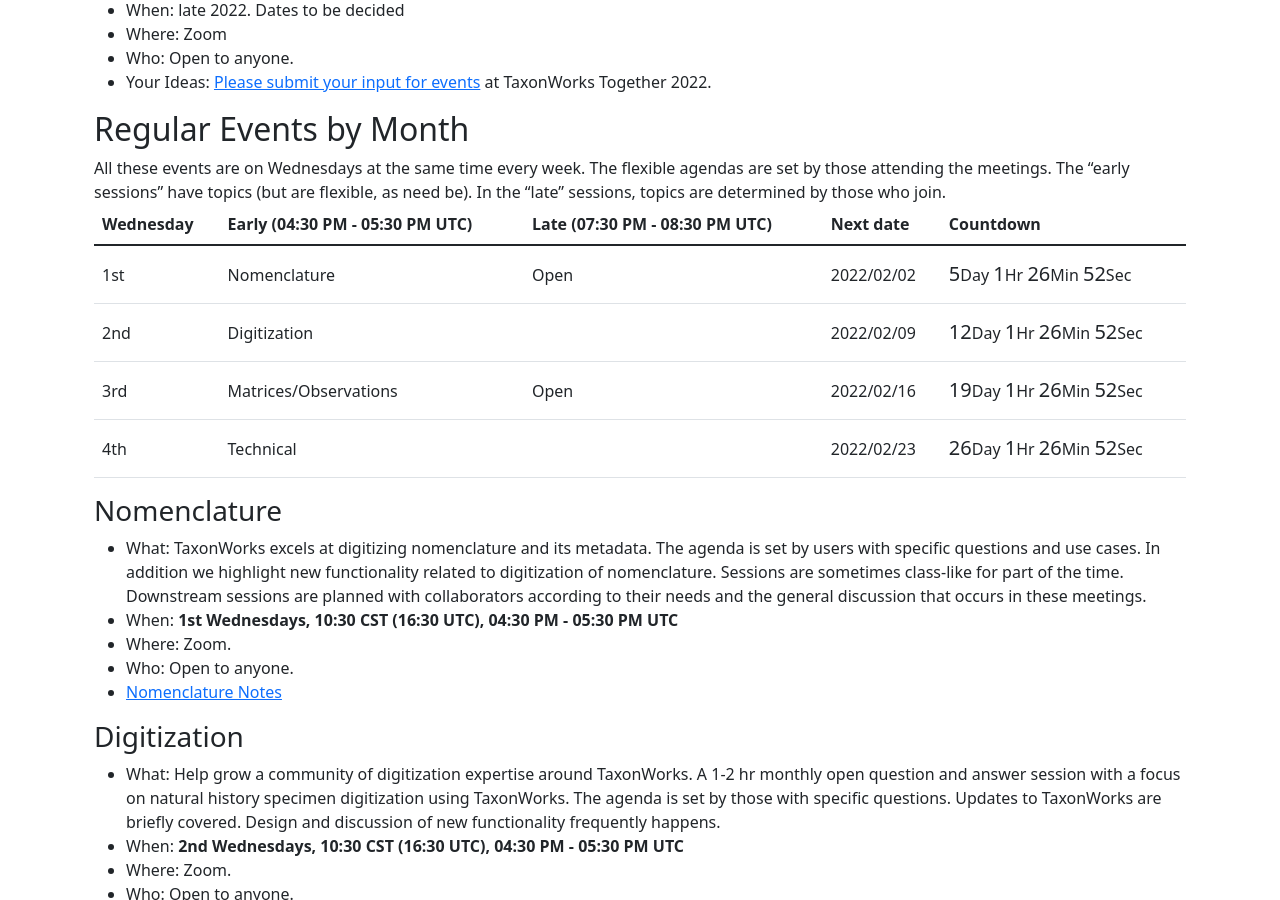
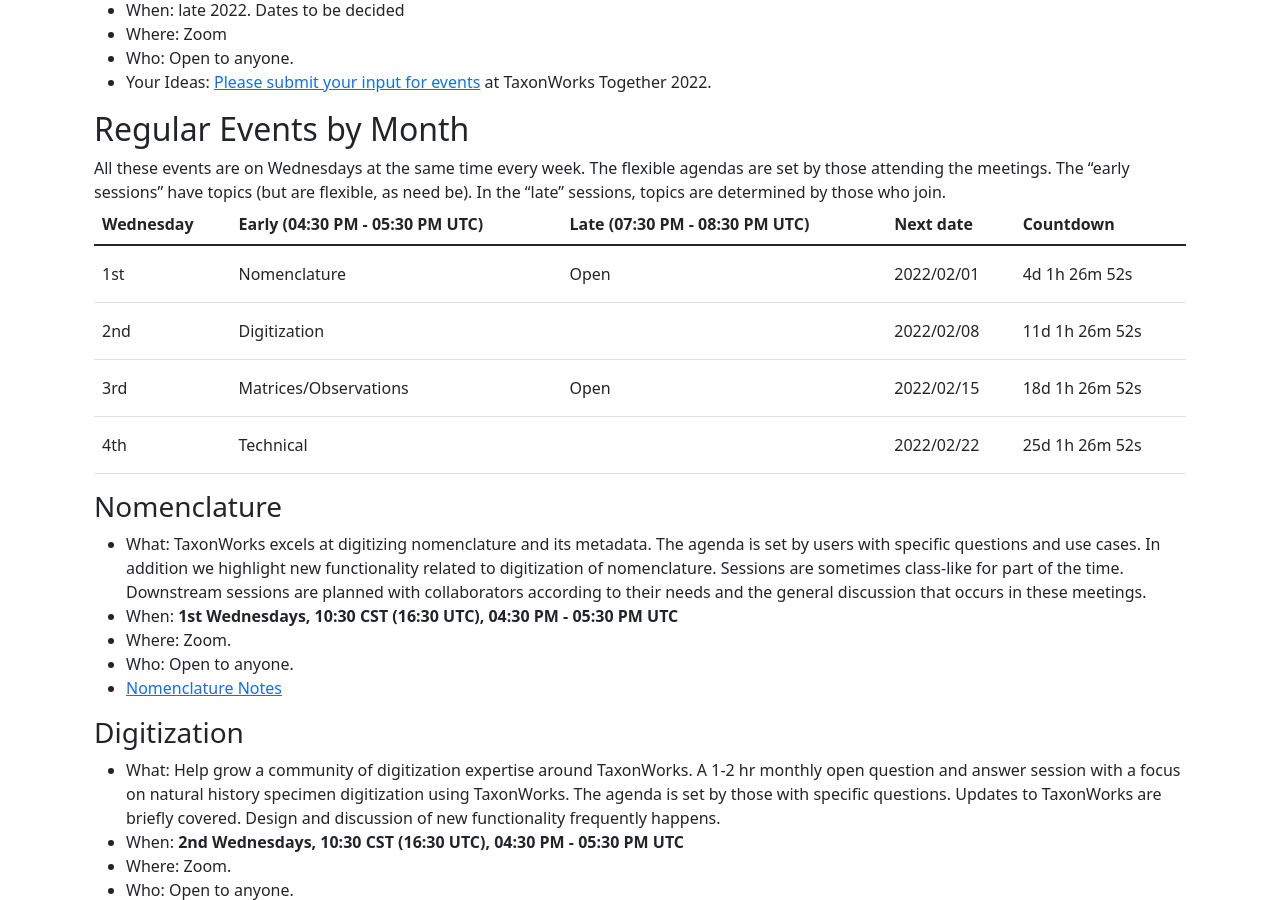
Before and after one commit to pnhogan/speciesfilegroup.github.io, a Jekyll site: the page built from events.html, in a window 1280 px wide and 900 px high, scrolled down 512 px. Built offline with Jekyll 4.4.1, drawn with Linux system fonts in a browser that asks for light colours; some of the changed lines change nothing that is shown.

Commit message:
Change countdown size

```diff
--- a/events.html
+++ b/events.html
@@ -48,7 +48,10 @@
           <span data-open>Open</span>
         </td>
         <td>
-          <span data-next-date="0" data-day="4"></span>
+          <span
+            data-every-week="0"
+            data-day="wednesday">
+          </span>
         </td>
         <td>
           <span data-countdown></span>
@@ -61,7 +64,9 @@
         <td></td>
         <td>
           <span
-            data-next-date="1" data-day="4"></span>
+            data-every-week="1"
+            data-day="wednesday">
+          </span>
         </td>
         <td>
           <span data-countdown></span>
@@ -75,7 +80,10 @@
           <span data-open>Open</span>
         </td>
         <td>
-          <span data-next-date="2" data-day="4"></span>
+          <span
+            data-every-week="2"
+            data-day="wednesday">
+          </span>
         </td>
         <td>
           <span data-countdown></span>
@@ -87,7 +95,10 @@
         <td>Technical</td>
         <td></td>
         <td>
-          <span data-next-date="3" data-day="4"></span>
+          <span
+            data-every-week="3"
+            data-day="wednesday">
+          </span>
         </td>
         <td>
           <span data-countdown></span>
@@ -162,6 +173,16 @@
 </div>
 
 <script>
+  const days = [
+    'sunday',
+    'monday',
+    'tuesday',
+    'wednesday',
+    'thursday',
+    'friday',
+    'saturday'
+  ]
+
   function convertUTCToLocal (time) {
     const date = new Date();
     const [hours, minutes, seconds] = time.split(':');
@@ -267,10 +288,10 @@
 
 function printCountDown(element, dateObject) {
    element.innerHTML = `<div class="countdown py-2">
-      <span class="h5 font-weight-bold">${dateObject.days}</span>Day
-      <span class="h5 font-weight-bold">${dateObject.hours}</span>Hr
-      <span class="h5 font-weight-bold">${dateObject.minutes}</span>Min
-      <span class="h5 font-weight-bold">${dateObject.seconds}</span>Sec
+      <span class="h6 font-weight-bold">${dateObject.days}</span>d
+      <span class="h6 font-weight-bold">${dateObject.hours}</span>h
+      <span class="h6 font-weight-bold">${dateObject.minutes}</span>m
+      <span class="h6 font-weight-bold">${dateObject.seconds}</span>s
     </div>`
 }
 
@@ -294,10 +315,10 @@
 
 
 const eventsElement = document.querySelectorAll('tbody.events tr').forEach(element => {
-  const nextDateElement = element.querySelector('[data-next-date]')
+  const nextDateElement = element.querySelector('[data-every-week]')
   const countdownElement = element.querySelector('[data-countdown]')
-  const week = nextDateElement.getAttribute('data-next-date')
-  const day = nextDateElement.getAttribute('data-day')
+  const week = nextDateElement.getAttribute('data-every-week')
+  const day = days.findIndex(item => item === nextDateElement.getAttribute('data-day'))
 
   const isOpen = !!element.querySelector('[data-open]')
 
```
